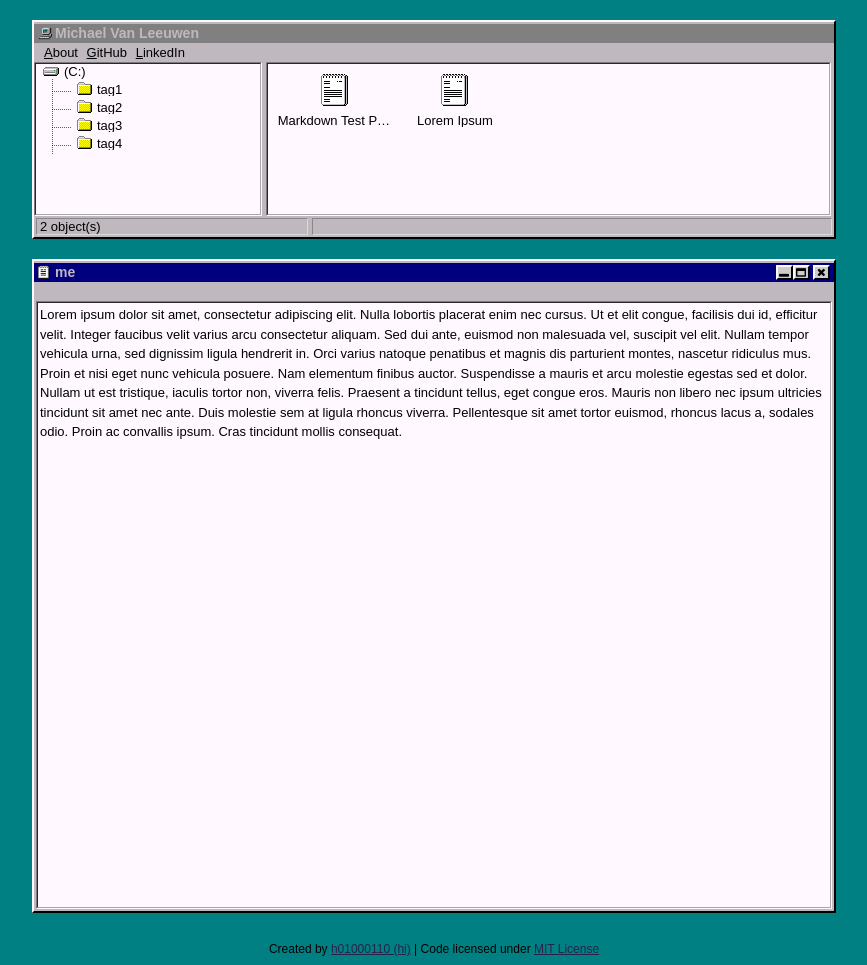
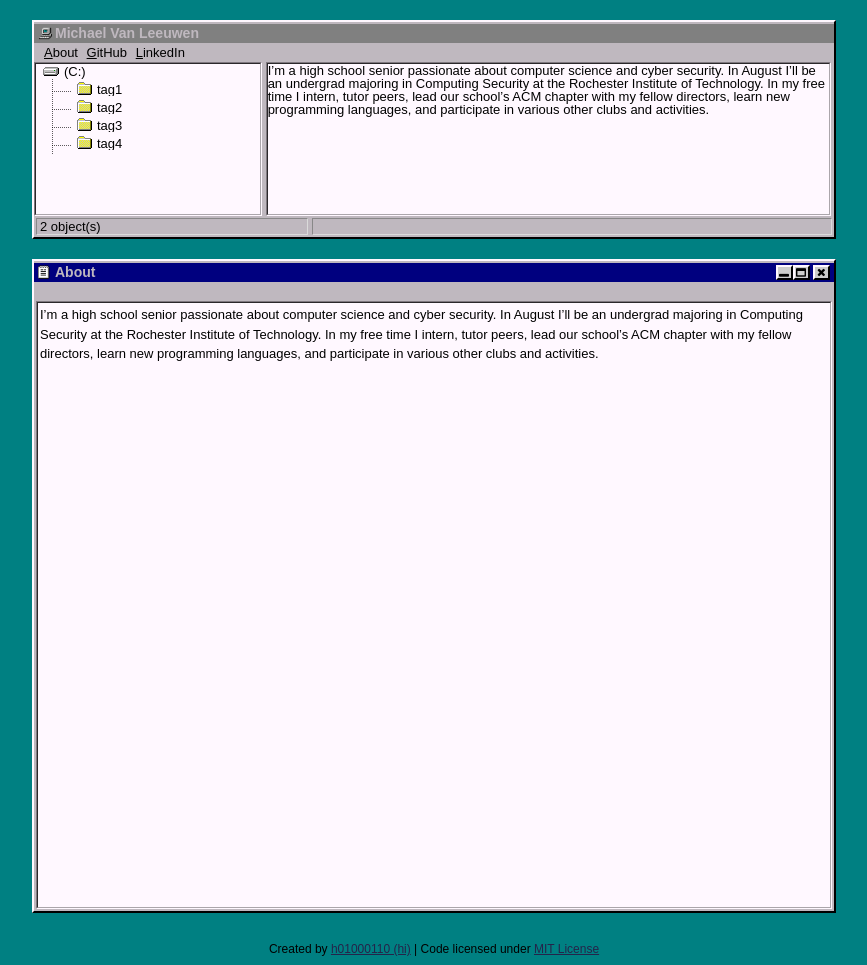
Before and after one commit to MJVL/mjvl.github.io-legacy-v2, a Jekyll site: the page built from me/index.md, in a window 1280 px wide. Shown: the whole page, without its empty margins (206-1073 px from the left). Built offline with Jekyll 4.4.1, drawn with Linux system fonts in a browser that asks for light colours.

Commit message:
Update index.md

```diff
--- a/me/index.md
+++ b/me/index.md
@@ -1,6 +1,6 @@
 ---
 layout: me
-title: me
+title: About
 ---
 
-Lorem ipsum dolor sit amet, consectetur adipiscing elit. Nulla lobortis placerat enim nec cursus. Ut et elit congue, facilisis dui id, efficitur velit. Integer faucibus velit varius arcu consectetur aliquam. Sed dui ante, euismod non malesuada vel, suscipit vel elit. Nullam tempor vehicula urna, sed dignissim ligula hendrerit in. Orci varius natoque penatibus et magnis dis parturient montes, nascetur ridiculus mus. Proin et nisi eget nunc vehicula posuere. Nam elementum finibus auctor. Suspendisse a mauris et arcu molestie egestas sed et dolor. Nullam ut est tristique, iaculis tortor non, viverra felis. Praesent a tincidunt tellus, eget congue eros. Mauris non libero nec ipsum ultricies tincidunt sit amet nec ante. Duis molestie sem at ligula rhoncus viverra. Pellentesque sit amet tortor euismod, rhoncus lacus a, sodales odio. Proin ac convallis ipsum. Cras tincidunt mollis consequat.
+I'm a high school senior passionate about computer science and cyber security. In August I'll be an undergrad majoring in Computing Security at the Rochester Institute of Technology. In my free time I intern, tutor peers, lead our school's ACM chapter with my fellow directors, learn new programming languages, and participate in various other clubs and activities.
```
